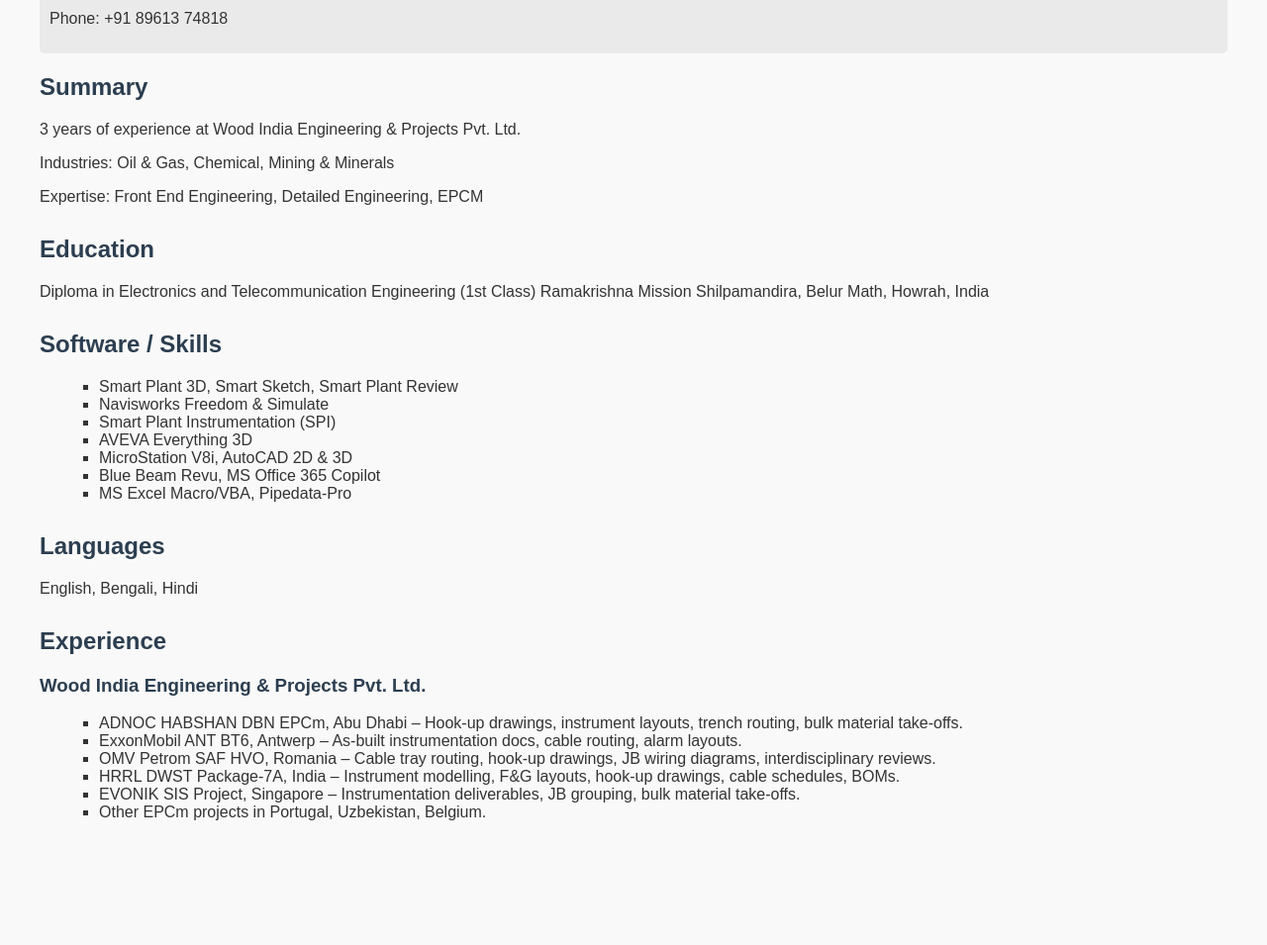
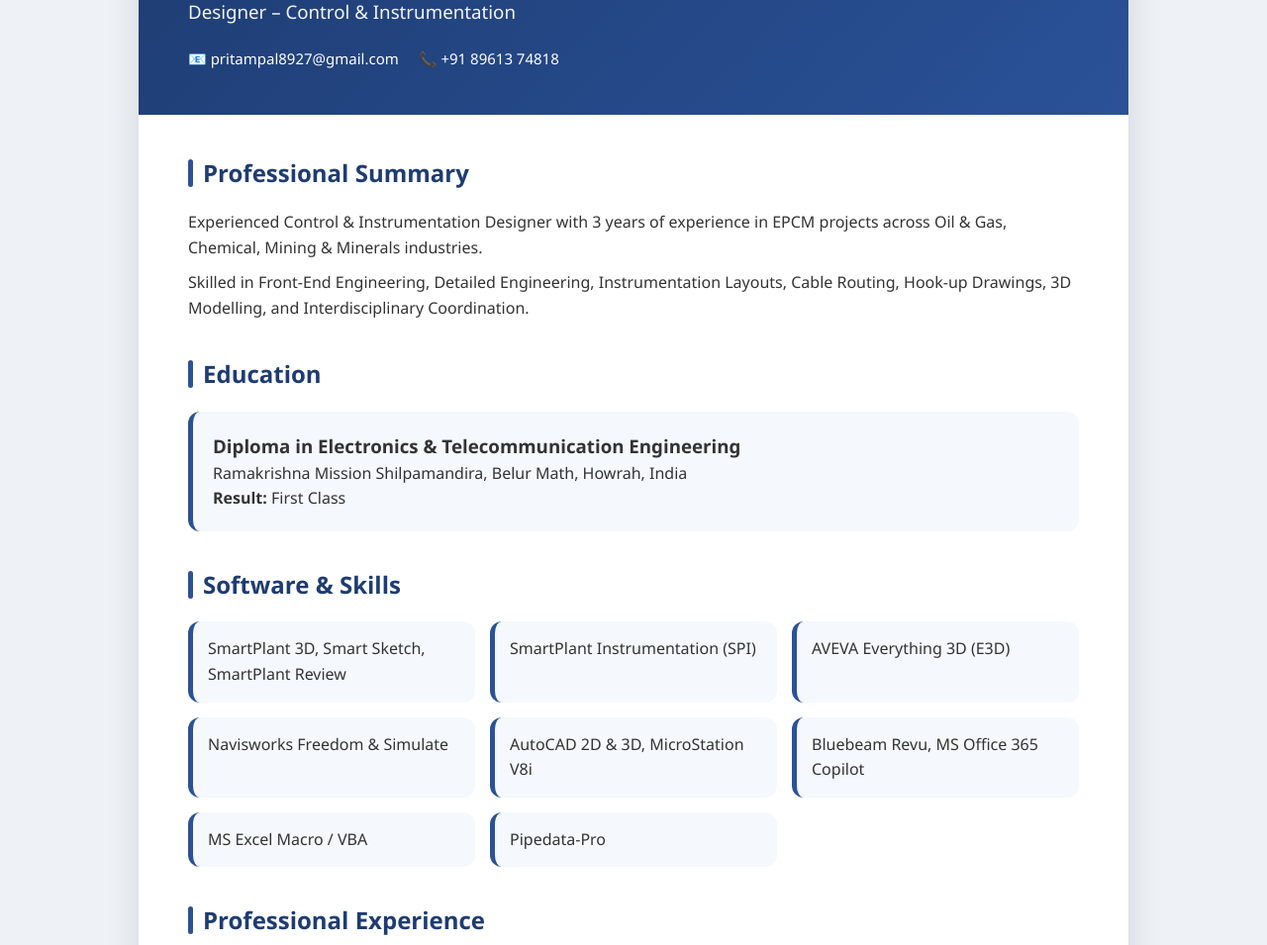
Before and after one commit to OMAGOOMEGA/iwaswrong, a plain HTML site: page index.html in a window 1280 px wide. Shown: the part 189-1144 px from the top of the page at 99% size. Before the commit the page ends 1059 px from the top, so only its background shows below. Drawn offline with Linux system fonts and the light colour scheme.

Commit message:
Update index.html

````diff
--- a/index.html
+++ b/index.html
@@ -1,83 +1,363 @@
+```html
 <!DOCTYPE html>
 <html lang="en">
 <head>
 <meta charset="UTF-8">
+<meta name="viewport" content="width=device-width, initial-scale=1.0">
 <title>Pritam Pal - CV</title>
+
 <style>
-    body {
-      font-family: Arial, sans-serif;
-      margin: 40px;
-      background-color: #f9f9f9;
-      color: #333;
+
+*{
+    margin:0;
+    padding:0;
+    box-sizing:border-box;
 }
-    h1, h2, h3 {
-      color: #2c3e50;
+
+body{
+    font-family:'Segoe UI', Tahoma, Geneva, Verdana, sans-serif;
+    background:#eef2f7;
+    color:#333;
+    line-height:1.6;
+    padding:40px 20px;
 }
-    .section {
-      margin-bottom: 30px;
+
+.container{
+    max-width:1000px;
+    margin:auto;
+    background:white;
+    border-radius:18px;
+    overflow:hidden;
+    box-shadow:0 10px 35px rgba(0,0,0,0.12);
 }
-    .contact {
-      background: #eaeaea;
-      padding: 10px;
-      border-radius: 5px;
+
+/* HEADER */
+
+.header{
+    background:linear-gradient(135deg,#1e3c72,#2a5298);
+    color:white;
+    padding:45px 50px;
 }
-    ul {
-      list-style-type: square;
-      margin-left: 20px;
+
+.header h1{
+    font-size:42px;
+    margin-bottom:8px;
+    letter-spacing:1px;
 }
+
+.header h3{
+    font-weight:400;
+    opacity:0.95;
+}
+
+.contact{
+    margin-top:20px;
+    display:flex;
+    flex-wrap:wrap;
+    gap:20px;
+    font-size:15px;
+}
+
+.contact a{
+    color:#fff;
+    text-decoration:none;
+}
+
+/* CONTENT */
+
+.content{
+    padding:40px 50px;
+}
+
+.section{
+    margin-bottom:35px;
+}
+
+.section-title{
+    font-size:24px;
+    color:#1e3c72;
+    margin-bottom:18px;
+    position:relative;
+    padding-left:15px;
+}
+
+.section-title::before{
+    content:'';
+    position:absolute;
+    left:0;
+    top:5px;
+    width:5px;
+    height:28px;
+    background:#2a5298;
+    border-radius:10px;
+}
+
+/* SUMMARY */
+
+.summary p{
+    margin-bottom:10px;
+}
+
+/* SKILLS */
+
+.skills-grid{
+    display:grid;
+    grid-template-columns:repeat(auto-fit,minmax(250px,1fr));
+    gap:15px;
+}
+
+.skill-card{
+    background:#f5f8fc;
+    padding:15px;
+    border-radius:12px;
+    border-left:5px solid #2a5298;
+    transition:0.3s ease;
+}
+
+.skill-card:hover{
+    transform:translateY(-3px);
+    box-shadow:0 5px 15px rgba(0,0,0,0.08);
+}
+
+/* EXPERIENCE */
+
+.job{
+    background:#f8fbff;
+    padding:22px;
+    border-radius:14px;
+    margin-bottom:18px;
+    border:1px solid #dce7f5;
+}
+
+.job h3{
+    color:#1e3c72;
+    margin-bottom:12px;
+}
+
+.job ul{
+    padding-left:20px;
+}
+
+.job li{
+    margin-bottom:10px;
+}
+
+/* EDUCATION */
+
+.education-box{
+    background:#f5f8fc;
+    padding:20px;
+    border-radius:12px;
+    border-left:5px solid #2a5298;
+}
+
+/* LANGUAGES */
+
+.languages{
+    display:flex;
+    gap:15px;
+    flex-wrap:wrap;
+}
+
+.language{
+    background:#2a5298;
+    color:white;
+    padding:10px 18px;
+    border-radius:30px;
+    font-size:14px;
+}
+
+/* FOOTER */
+
+.footer{
+    background:#f2f5fa;
+    text-align:center;
+    padding:18px;
+    font-size:14px;
+    color:#666;
+}
+
+/* RESPONSIVE */
+
+@media(max-width:768px){
+
+    .header,
+    .content{
+        padding:30px 25px;
+    }
+
+    .header h1{
+        font-size:32px;
+    }
+
+}
+
 </style>
 </head>
+
 <body>
+
+<div class="container">
+
+    <!-- HEADER -->
+
+    <div class="header">
         <h1>Pritam Pal</h1>
-  <h3>Designer - Control & Instrumentation</h3>
+        <h3>Designer – Control & Instrumentation</h3>
 
         <div class="contact">
-    <p>Email: <a href="mailto:pritampal8927@gmail.com">pritampal8927@gmail.com</a></p>
-    <p>Phone: +91 89613 74818</p>
+            <div>📧 <a href="mailto:pritampal8927@gmail.com">pritampal8927@gmail.com</a></div>
+            <div>📞 +91 89613 74818</div>
+        </div>
     </div>
 
-  <div class="section">
-    <h2>Summary</h2>
-    <p>3 years of experience at Wood India Engineering & Projects Pvt. Ltd.</p>
-    <p>Industries: Oil & Gas, Chemical, Mining & Minerals</p>
-    <p>Expertise: Front End Engineering, Detailed Engineering, EPCM</p>
+    <!-- CONTENT -->
+
+    <div class="content">
+
+        <!-- SUMMARY -->
+
+        <div class="section summary">
+            <h2 class="section-title">Professional Summary</h2>
+
+            <p>
+                Experienced Control & Instrumentation Designer with 3 years of experience
+                in EPCM projects across Oil & Gas, Chemical, Mining & Minerals industries.
+            </p>
+
+            <p>
+                Skilled in Front-End Engineering, Detailed Engineering, Instrumentation
+                Layouts, Cable Routing, Hook-up Drawings, 3D Modelling, and
+                Interdisciplinary Coordination.
+            </p>
         </div>
 
+        <!-- EDUCATION -->
+
         <div class="section">
-    <h2>Education</h2>
-    <p>Diploma in Electronics and Telecommunication Engineering (1st Class)
-    Ramakrishna Mission Shilpamandira, Belur Math, Howrah, India</p>
+            <h2 class="section-title">Education</h2>
+
+            <div class="education-box">
+                <h3>Diploma in Electronics & Telecommunication Engineering</h3>
+                <p>Ramakrishna Mission Shilpamandira, Belur Math, Howrah, India</p>
+                <p><strong>Result:</strong> First Class</p>
+            </div>
         </div>
 
+        <!-- SKILLS -->
+
         <div class="section">
-    <h2>Software / Skills</h2>
-    <ul>
-      <li>Smart Plant 3D, Smart Sketch, Smart Plant Review</li>
-      <li>Navisworks Freedom & Simulate</li>
-      <li>Smart Plant Instrumentation (SPI)</li>
-      <li>AVEVA Everything 3D</li>
-      <li>MicroStation V8i, AutoCAD 2D & 3D</li>
-      <li>Blue Beam Revu, MS Office 365 Copilot</li>
-      <li>MS Excel Macro/VBA, Pipedata-Pro</li>
-    </ul>
+            <h2 class="section-title">Software & Skills</h2>
+
+            <div class="skills-grid">
+
+                <div class="skill-card">
+                    SmartPlant 3D, Smart Sketch, SmartPlant Review
                 </div>
 
-  <div class="section">
-    <h2>Languages</h2>
-    <p>English, Bengali, Hindi</p>
+                <div class="skill-card">
+                    SmartPlant Instrumentation (SPI)
                 </div>
 
+                <div class="skill-card">
+                    AVEVA Everything 3D (E3D)
+                </div>
+
+                <div class="skill-card">
+                    Navisworks Freedom & Simulate
+                </div>
+
+                <div class="skill-card">
+                    AutoCAD 2D & 3D, MicroStation V8i
+                </div>
+
+                <div class="skill-card">
+                    Bluebeam Revu, MS Office 365 Copilot
+                </div>
+
+                <div class="skill-card">
+                    MS Excel Macro / VBA
+                </div>
+
+                <div class="skill-card">
+                    Pipedata-Pro
+                </div>
+
+            </div>
+        </div>
+
+        <!-- EXPERIENCE -->
+
         <div class="section">
-    <h2>Experience</h2>
+            <h2 class="section-title">Professional Experience</h2>
+
+            <div class="job">
                 <h3>Wood India Engineering & Projects Pvt. Ltd.</h3>
+
                 <ul>
-      <li>ADNOC HABSHAN DBN EPCm, Abu Dhabi – Hook-up drawings, instrument layouts, trench routing, bulk material take-offs.</li>
-      <li>ExxonMobil ANT BT6, Antwerp – As-built instrumentation docs, cable routing, alarm layouts.</li>
-      <li>OMV Petrom SAF HVO, Romania – Cable tray routing, hook-up drawings, JB wiring diagrams, interdisciplinary reviews.</li>
-      <li>HRRL DWST Package-7A, India – Instrument modelling, F&G layouts, hook-up drawings, cable schedules, BOMs.</li>
-      <li>EVONIK SIS Project, Singapore – Instrumentation deliverables, JB grouping, bulk material take-offs.</li>
-      <li>Other EPCm projects in Portugal, Uzbekistan, Belgium.</li>
+
+                    <li>
+                        <strong>ADNOC HABSHAN DBN EPCm, Abu Dhabi</strong><br>
+                        Hook-up drawings, instrument layouts, trench routing,
+                        bulk material take-offs.
+                    </li>
+
+                    <li>
+                        <strong>ExxonMobil ANT BT6, Antwerp</strong><br>
+                        As-built instrumentation documentation, cable routing,
+                        alarm layouts.
+                    </li>
+
+                    <li>
+                        <strong>OMV Petrom SAF HVO, Romania</strong><br>
+                        Cable tray routing, hook-up drawings, JB wiring diagrams,
+                        interdisciplinary reviews.
+                    </li>
+
+                    <li>
+                        <strong>HRRL DWST Package-7A, India</strong><br>
+                        Instrument modelling, F&G layouts, hook-up drawings,
+                        cable schedules, BOM generation.
+                    </li>
+
+                    <li>
+                        <strong>EVONIK SIS Project, Singapore</strong><br>
+                        Instrumentation deliverables, JB grouping,
+                        bulk material take-offs.
+                    </li>
+
+                    <li>
+                        Worked on additional EPCm projects across Portugal,
+                        Uzbekistan, and Belgium.
+                    </li>
+
                 </ul>
+
             </div>
+        </div>
+
+        <!-- LANGUAGES -->
+
+        <div class="section">
+            <h2 class="section-title">Languages</h2>
+
+            <div class="languages">
+                <div class="language">English</div>
+                <div class="language">Bengali</div>
+                <div class="language">Hindi</div>
+            </div>
+        </div>
+
+    </div>
+
+    <!-- FOOTER -->
+
+    <div class="footer">
+        © 2026 Pritam Pal | Control & Instrumentation Designer
+    </div>
+
+</div>
+
 </body>
 </html>
+```
````
Lines whose indentation alone changed are shown as unchanged.
